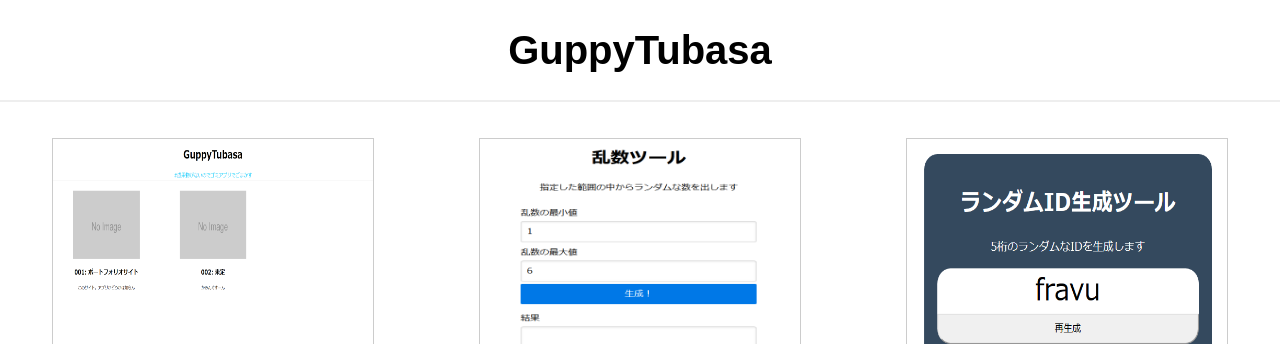
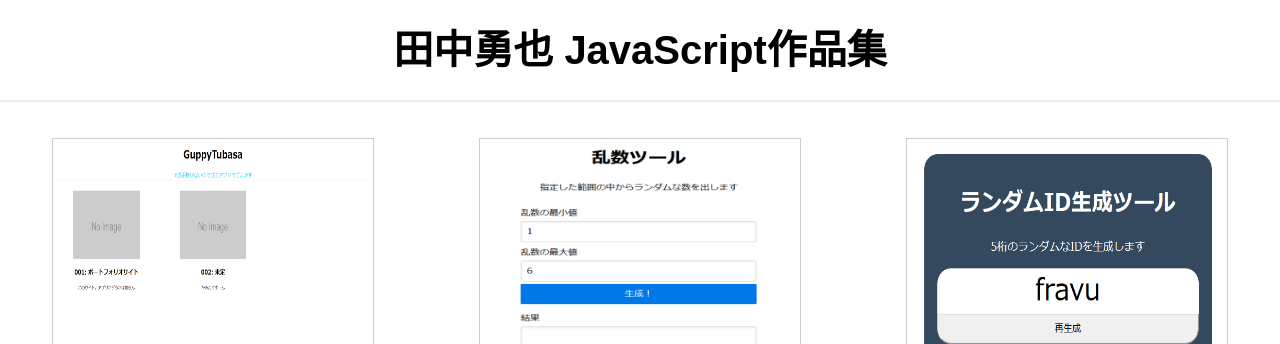
Before and after one commit to g-zen/001_Portfolio, a plain HTML site: page index.html in a window 1280 px wide. Shown: the top 344 px of the page. Drawn offline with nearby package versions, Linux system fonts and the light colour scheme.

Commit message:
Update index.html

```diff
--- a/index.html
+++ b/index.html
@@ -7,11 +7,11 @@
     <link rel="stylesheet" href="./style.css">
     <script src="https://cdn.jsdelivr.net/npm/vue/dist/vue.js"></script>
     <script src="https://unpkg.com/axios/dist/axios.min.js"></script>
-    <title>GuppyTubasa</title>
+    <title>田中勇也(@g-zen)</title>
   </head>
   <body>
     <header>
-      <h1 class="title">GuppyTubasa</h1>
+      <h1 class="title">田中勇也 JavaScript作品集</h1>
     </header>
 
     <div class="container">
```
